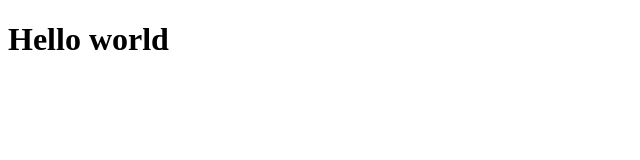
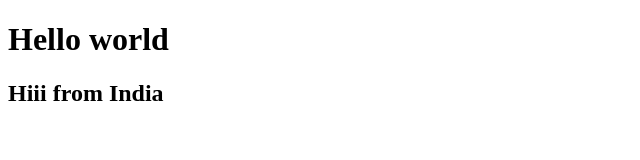
Before and after one commit to subha1206/portFolio, a plain HTML site: page anything.html in a window 1280 px wide. Shown: the whole page, without its empty margins (0-640 px from the left). Drawn offline with Linux system fonts and the light colour scheme.

Commit message:
HEllo world bhai

```diff
--- a/anything.html
+++ b/anything.html
@@ -8,5 +8,6 @@
 </head>
 <body>
     <h1>Hello world</h1>
+    <h2>Hiii from India</h2>
 </body>
 </html>
```
